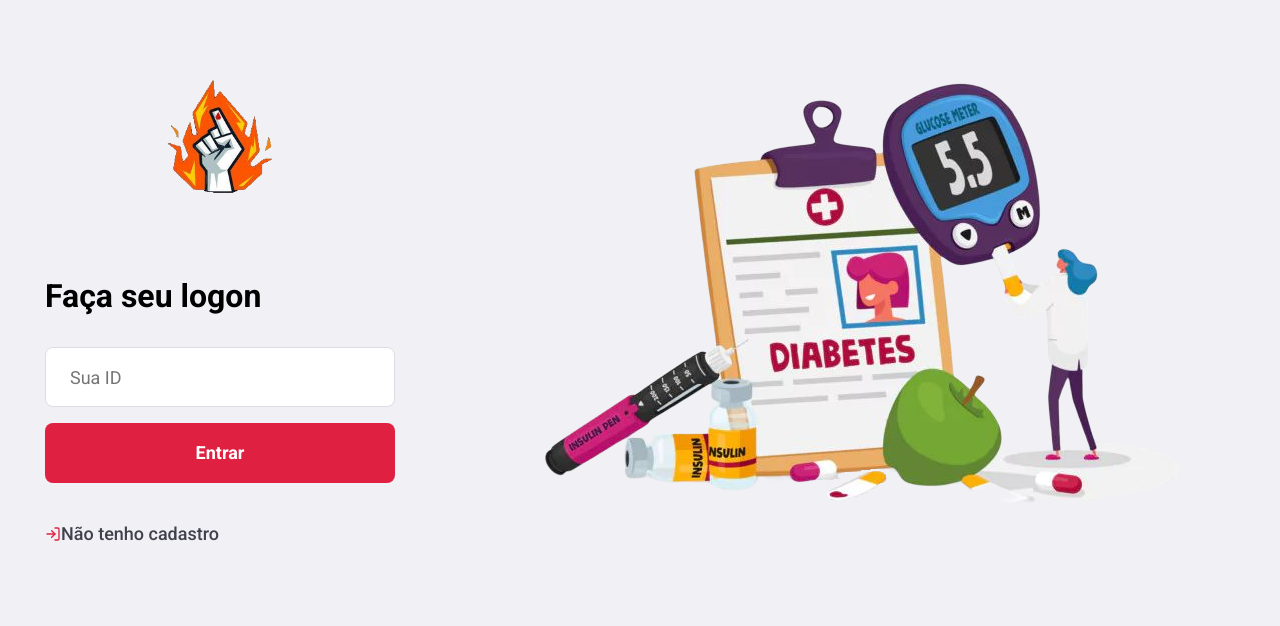
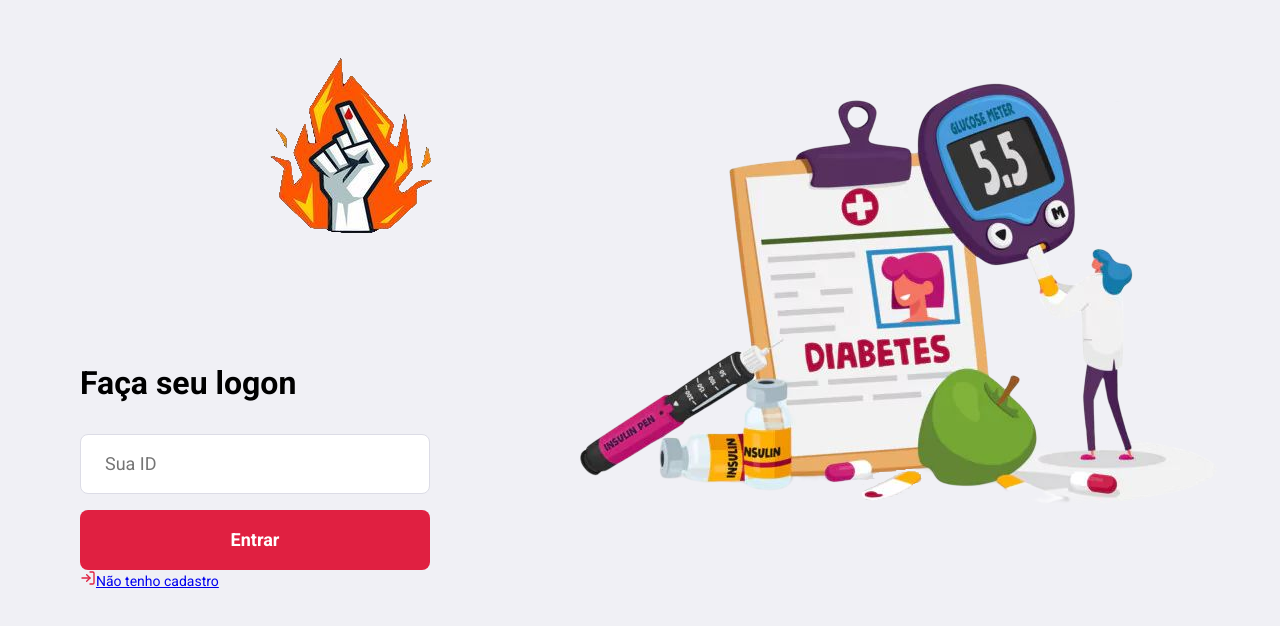
Before and after one commit to wiliender/TCC-Self-Care, a React (Create React App) app in the folder frontend/: page / in a window 1280 px wide. Shown: the part 108-734 px from the top of the page. Built offline with nearby package versions, Linux system fonts and the light colour scheme.

Commit message:
Update style logon

```diff
--- a/frontend/src/pages/Logon/styles.css
+++ b/frontend/src/pages/Logon/styles.css
@@ -6,7 +6,7 @@
 
     display: flex;
     align-items: center;
-    justify-content: center;
+    justify-content: space-between;
 }
 
 .logon-container section.form {
@@ -23,25 +23,3 @@
     font-size: 32px;
     margin-bottom: 32px;
 }
-
-.logon-container section.form form a {
-    display: flex;
-    align-items: center;
-    margin-top: 40px;
-    color: #41414d;
-    font-size: 18px;
-    text-decoration: none;
-    font-weight: 500;
-    transition: opacity 0.2s;
-}
-
-.logoImg {
-    display: flex;
-    align-items: center;
-    margin-right: 8px;
-    max-width: 350px;
-}
-
-.logon-container section.form form a:hover {
-    opacity: 0.8;
-}
```
